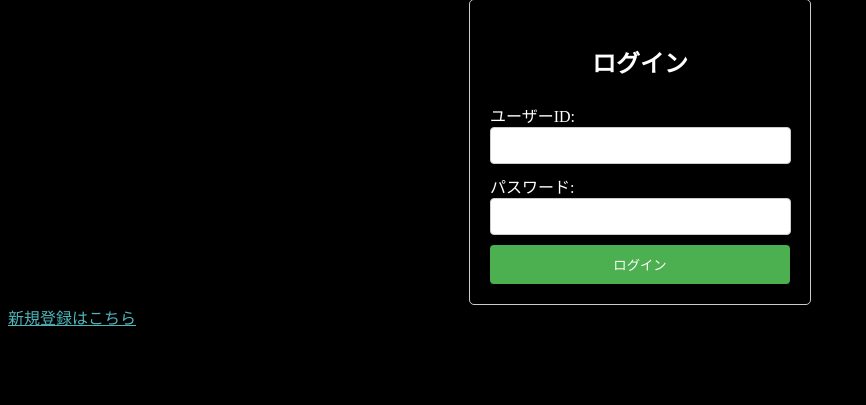
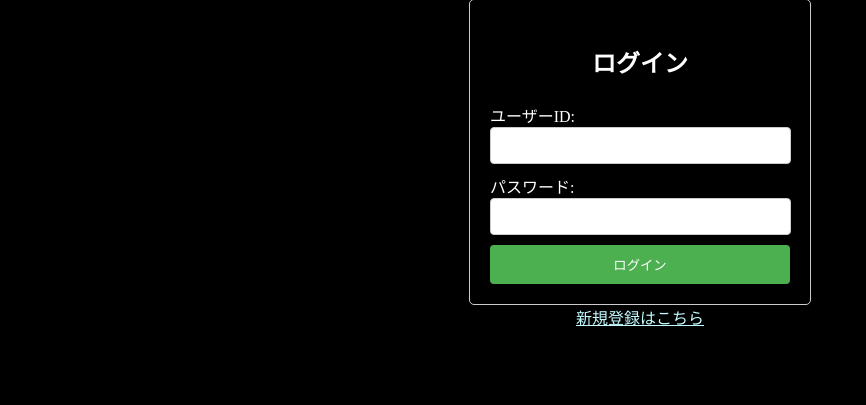
Before and after one commit to s1f102103044/GPT_app, a Django app: page /login/ in a window 1280 px wide. Shown: the part 93-498 px from the top of the page, without its empty margins (0-866 px from the left). Run offline with Django 4.2, Linux system fonts and the light colour scheme.

Commit message:
修正
文字の移動や色付け

```diff
--- a/video_site/static/css/login.css
+++ b/video_site/static/css/login.css
@@ -14,7 +14,7 @@ p{
 
 
 a{
-    color:#4eb5b9;
+    color:#c3fcff;
 }
 
 .container {
--- a/video_site/static/css/register.css
+++ b/video_site/static/css/register.css
@@ -19,7 +19,7 @@ p{
 }
 
 a{
-    color:#4e9cb9;
+    color:#c3fcff;
 }
 
 .container {
--- a/video_site/templates/video/login.html
+++ b/video_site/templates/video/login.html
@@ -59,8 +59,8 @@
         </form>
     </div>
 
-    <div>
-        <a href="{% url 'register' %}">新規登録はこちら</a>
+    <div style="text-align: center">
+        <a   href="{% url 'register' %}">新規登録はこちら</a>
     </div>
     {% if messages %}
     <ul class="messages">
--- a/video_site/templates/video/register.html
+++ b/video_site/templates/video/register.html
@@ -58,7 +58,7 @@
         </form>
     </div>
 
-    <div class="login">
+    <div style="text-align: center" class="login">
         <a href="{% url 'user_login' %}">すでにアカウントを持っている方はこちら</a>
     </div>
 </body>
--- a/video_site/templates/video/top.html
+++ b/video_site/templates/video/top.html
@@ -60,7 +60,7 @@
     <li><a href="#">トップページ</a></li>
     <li><a class="" href="{% url 'question' %}">Question Page</a></li>
     <li><a href="{% url 'user_login' %}">ログイン</a></li>
-    <li><a href="#">ログアウト</a></li>
+    <li><a href="{% url 'user_logout' %}">ログアウト</a></li>
     <li><a href="#">ヘルプ</a></li>
     <li><a href="#">問い合わせ</a></li>
     </ul>
@@ -78,7 +78,7 @@
 -->
  <section>
     {% if user.is_authenticated %}
-    <p>こんにちは、{{ user.username }}さん！</p>
+    <p style="text-align: center ; color: rgb(180, 48, 48); font-size: large;">こんにちは、{{ user.username }}さん！</p>
     {% else %}
     <p>ログインをしてください。</p>
     {% endif %}
```
Also changed, not shown: db.sqlite3.
